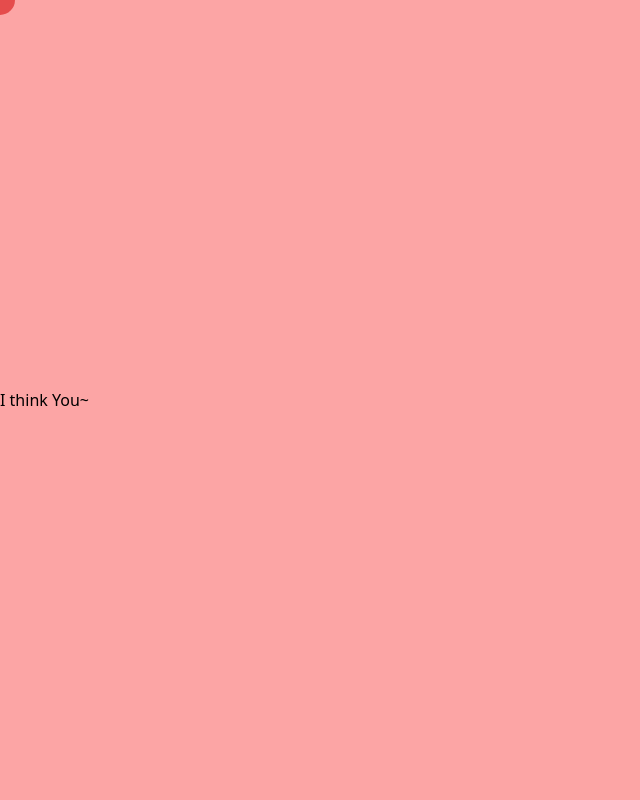
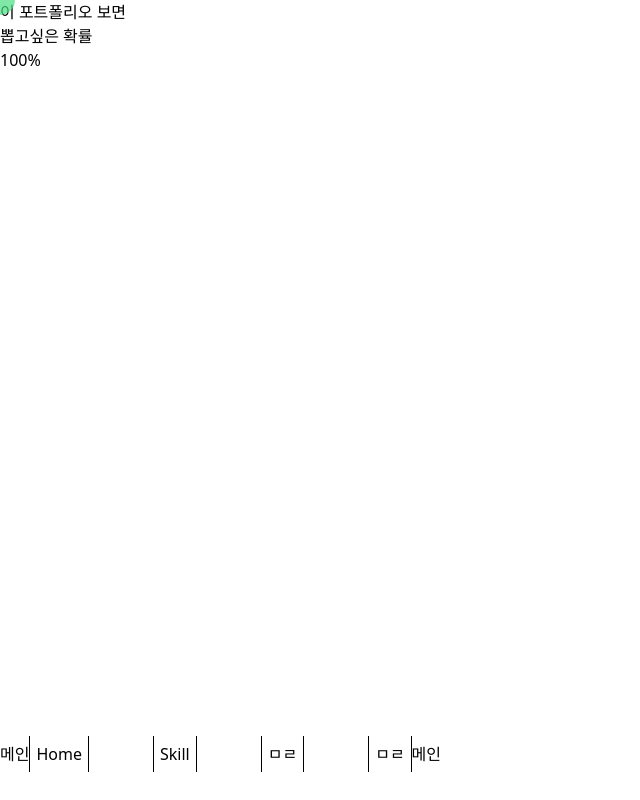
Before and after one commit to choijungmua/JM_portfolio, a React (Create React App) app: page / in a window 1280 px wide. Shown: the whole page, without its empty margins (0-640 px from the left). Built offline with nearby package versions, Linux system fonts and the light colour scheme.

Commit message:
Design : section 나누기

```diff
--- /dev/null
+++ b/src/components/DesignedBy.jsx
@@ -0,0 +1,4 @@
+function DesignedBy() {
+  return <div>DesignedBy</div>;
+}
+export default DesignedBy;
--- /dev/null
+++ b/src/components/HomeBottomIntro.jsx
@@ -0,0 +1,33 @@
+import React from "react";
+import Profile from "../assets/Profile.jpg";
+import BGIMG from "../assets/bgImg.jpg";
+function HomeBottomIntro() {
+  return (
+    <div className="w-full flex justify-between h-full py-20">
+      <div className="w-1/2 h-full -z-1">
+        <div className="justify-center mx-auto relative items-center flex w-full h-full">
+          <img src={BGIMG} className="w-full h-full flex" />
+          <div className="absolute">
+            {/* <div className="bg-white rounded-md right-0 top-10 text-right p-3 whitespace-nowrap">
+                <p>일찍 일어나는 새가</p>
+                <p>빨리 지치고 빨리 잡아먹힌다!!</p>
+              </div> */}
+            <img src={Profile} className="rounded-lg w-5/6 h-auto" />
+          </div>
+        </div>
+      </div>
+      <div className="flex  text-white w-1/2 h-full right-0 bg-black z-10 items-center justify-center">
+        <div className="flex flex-col gap-2">
+          <h2 className="font-bold text-2xl pb-3">안녕하세요</h2>
+          <p className="font-semibold">저는 프론트엔드 디벨로퍼에 도전하는</p>
+          <p className="font-semibold">꿈을 찾아 나아가는 인재 최정무입니다.</p>
+          <p className="font-semibold">
+            다음에 뭐 쓸지 생각해 오는 것을 숙제로 잡자
+          </p>
+        </div>
+      </div>
+    </div>
+  );
+}
+
+export default HomeBottomIntro;
--- a/src/components/HomeTopIntro.jsx
+++ b/src/components/HomeTopIntro.jsx
@@ -1,7 +1,9 @@
 function HomeTopIntro() {
   return (
-    <div className="flex bg-red-300 h-screen">
-      <h1 className="m-auto">I think You~</h1>
+    <div className=" bg-white text-black h-screen">
+      <h1 className="">이 포트폴리오 보면</h1>
+      <h1 className="">뽑고싶은 확률</h1>
+      <h1 className="">100%</h1>
     </div>
   );
 }
--- a/src/components/Navigation.jsx
+++ b/src/components/Navigation.jsx
@@ -1,4 +1,18 @@
 function Navigation() {
-  return <div className="bg-black text-white p-3 flex ">네비게이션 바 </div>;
+  const liStyle = "border-x border-black p-1.5";
+  return (
+    <div className="bg-white w-full flex text-black py-[40px] justify-around">
+      <p className="whitespace-nowrap items-center flex ">메인</p>
+      <div className="flex w-full items-center">
+        <ul className="flex gap-16 -black">
+          <li className={liStyle}>Home</li>
+          <li className={liStyle}>Skill</li>
+          <li className={liStyle}>ㅁㄹ</li>
+          <li className={liStyle}>ㅁㄹ</li>
+        </ul>
+        <p className="whitespace-nowrap items-center flex ">메인</p>
+      </div>
+    </div>
+  );
 }
 export default Navigation;
--- /dev/null
+++ b/src/components/SkilledBy.jsx
@@ -0,0 +1,4 @@
+function SkilledBy() {
+  return <div>하이</div>;
+}
+export default SkilledBy;
--- a/src/routes/Home.jsx
+++ b/src/routes/Home.jsx
@@ -1,10 +1,8 @@
-import Profile from "../assets/Profile.jpg";
-import BGIMG from "../assets/bgImg.jpg";
 import HomeTopIntro from "../components/HomeTopIntro";
 import Navigation from "../components/Navigation";
 import { useEffect, useRef, useState } from "react";
 import React from "react";
-
+import HomeBottomIntro from "../components/HomeBottomIntro";
 function Home() {
   // 페이지 전환
   const [xy, setxy] = useState({ x: 0, y: 0 });
@@ -66,48 +64,30 @@ function Home() {
     };
   }, []);
   return (
+    // 마우스 스크롤시 파워무브
     <div
       ref={handleWheel}
       className="overflow-y-auto h-screen cursor-none"
       onMouseMove={mouseHandler}
     >
+      {/* 마우스 휠  */}
       <div
-        className="absolute  z-[50] bg-red-600 left-[-15px] top-[-15px] opacity-70 rounded-full w-[30px] h-[30px]"
+        className="absolute  z-[50] bg-green-400 left-[-15px] top-[-15px] opacity-70 rounded-full w-[30px] h-[30px]"
         style={{ transform: `translate(${xy.x}px, ${xy.y}px)` }}
       />
       {/* 1section */}
-      <div className="flex bg-red-300 h-screen">
+      <div className="flex flex-col">
         <HomeTopIntro />
-      </div>
-      {/* Navigation */}
-      {/* <Navigation /> */}
-      {/* 2 section */}
-      <div className="w-full flex justify-between h-full py-20">
-        <div className="w-1/2 h-full -z-1">
-          <div className="justify-center mx-auto relative items-center flex w-full h-full">
-            <img src={BGIMG} className="w-full h-full flex" />
-            <div className="absolute">
-              {/* <div className="bg-white rounded-md right-0 top-10 text-right p-3 whitespace-nowrap">
-                <p>일찍 일어나는 새가</p>
-                <p>빨리 지치고 빨리 잡아먹힌다!!</p>
-              </div> */}
-              <img src={Profile} className="rounded-lg w-5/6 h-auto" />
-            </div>
-          </div>
-        </div>
-        <div className="flex  text-white w-1/2 h-full right-0 bg-black z-10 items-center justify-center">
-          <div className="flex flex-col gap-2">
-            <h2 className="font-bold text-2xl pb-3">안녕하세요</h2>
-            <p className="font-semibold">저는 프론트엔드 디벨로퍼에 도전하는</p>
-            <p className="font-semibold">
-              꿈을 찾아 나아가는 인재 최정무입니다.
-            </p>
-            <p className="font-semibold">
-              다음에 뭐 쓸지 생각해 오는 것을 숙제로 잡자
-            </p>
-          </div>
+        {/* Navigation */}
+        <div className="mt-[-104px]">
+          <Navigation />
         </div>
       </div>
+      {/* 2section */}
+      <HomeBottomIntro />
+      {/* Designed By */}
+
+      {/* Skills */}
     </div>
   );
 }
```
